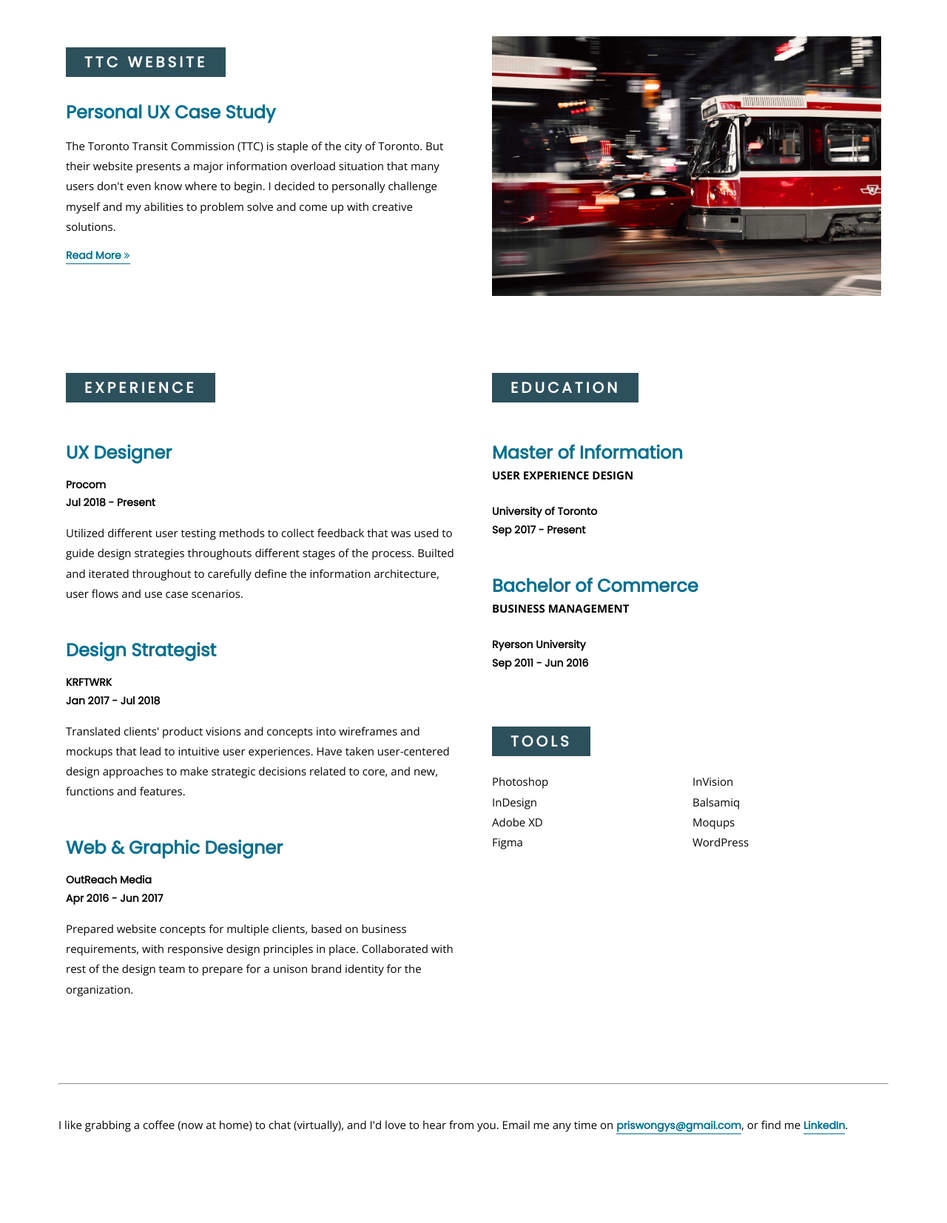
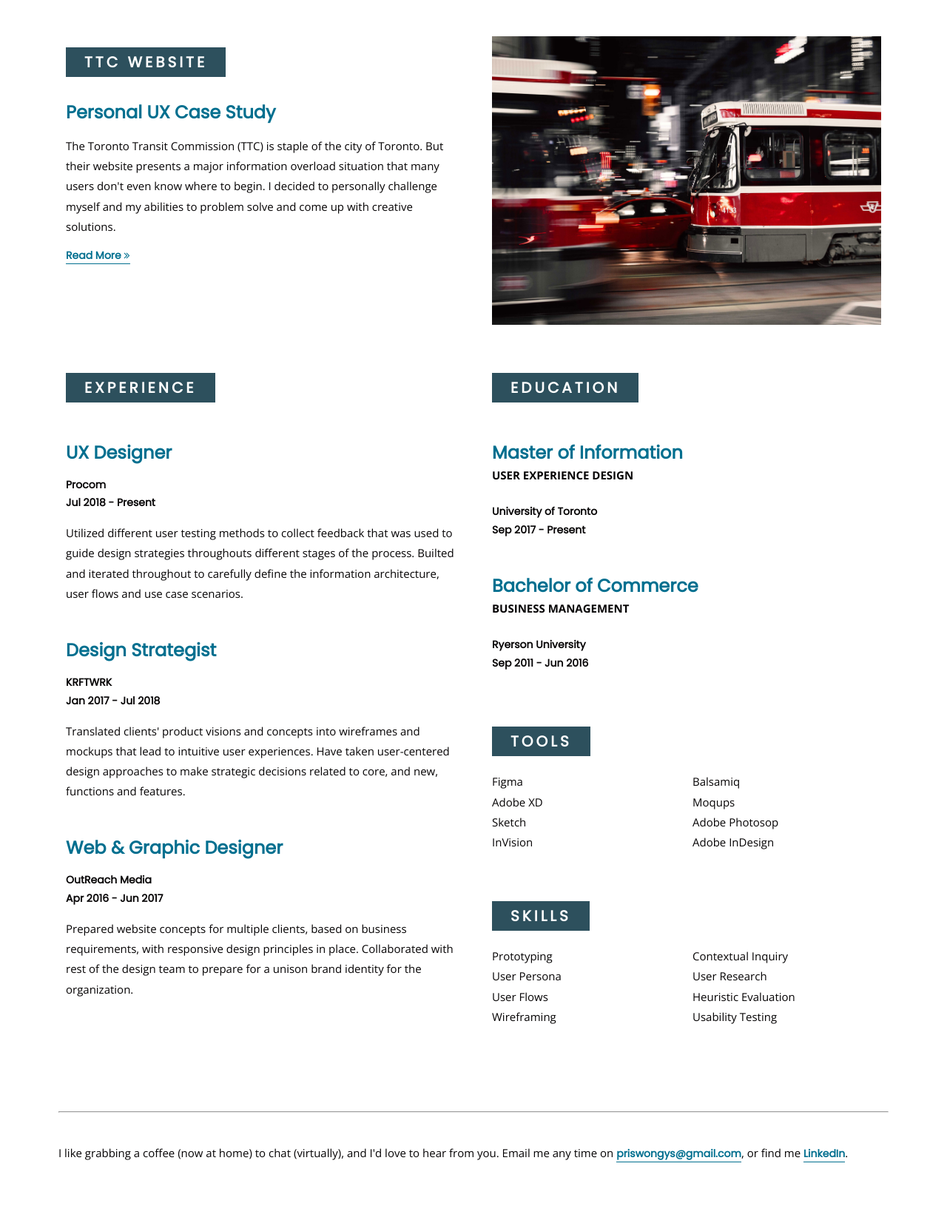
Before and after one commit to priswongys/priswongys.github.io, a PHP site: page / in a window 1280 px wide. Shown: the part 1538-3191 px from the top of the page at 74% size. Before the commit the page ends 3071 px from the top, so only its background shows below. Run offline with PHP 8.4, Linux system fonts and the light colour scheme.

Commit message:
Portfolio update

```diff
--- a/index.html
+++ b/index.html
@@ -45,7 +45,7 @@
 			</div>
 		</nav>
 
-		<section class="slider">
+		<section class="slider wrapper flex-container">
 			<div class="maintitle">
 				<h1>I'm Priscilla, a digital designer based in Toronto.</h1>
 				<p>I like to design things that make people's lives easier.</p>
@@ -191,14 +191,28 @@
 							<div class="skills">
 								<h3>Tools</h3>
 									<ul>
-										<li>Photoshop</li>
-										<li>InDesign</li>
+										<li>Figma</li>
 										<li>Adobe XD</li>
-										<li>Figma</li>
+										<li>Sketch</li>
 										<li>InVision</li>
 										<li>Balsamiq</li>
 										<li>Moqups</li>
-										<li>WordPress</li>
+										<li>Adobe Photosop</li>
+										<li>Adobe InDesign</li>
+									</ul>
+							</div>
+
+							<div class="skills">
+								<h3>Skills</h3>
+									<ul>
+										<li>Prototyping</li>
+										<li>User Persona</li>
+										<li>User Flows</li>
+										<li>Wireframing</li>
+										<li>Contextual Inquiry</li>
+										<li>User Research</li>
+										<li>Heuristic Evaluation</li>
+										<li>Usability Testing</li>
 									</ul>
 							</div>
 
--- a/styles/styles.css
+++ b/styles/styles.css
@@ -18,7 +18,7 @@ input[type=reset],input[type=submit]{-webkit-appearance:button;cursor:pointer;}b
 	margin: 0 auto;
 	justify-content: space-between;
 	position: fixed;
-background: #fff;
+	background: #fff;
 	padding: 15px 0 15px 0;
 	top:0;
 	/* box-shadow: 0 1px 4px 0 rgba(99,114,130,0.15); */
@@ -28,6 +28,8 @@ background: #fff;
 	width: 90%;
 	max-width:1280px;
 	margin: 0 auto;
+	display: flex;
+	flex-flow: row wrap;
 }
 
 
@@ -265,9 +267,11 @@ main, article {
 }
 
 .column {
-	width: 50%;
-	float: left;
-	padding: 25px
+	/* flex: 0 0 50%;
+	max-width: 50%; */
+	padding: 25px;
+	width:100%;
+	display: block;
 }
 
 article li, .job ul {
@@ -370,20 +374,21 @@ footer div {
 /*RESPONSIVE DESIGN STUFF*/
 * { -moz-box-sizing: border-box; -webkit-box-sizing: border-box; box-sizing: border-box; }
 
-@media (max-width:768px) {
-	.column {
-		width:100%;
+@media (min-width: 961px) {
+
+	.column{
+		flex: 0 0 50%;
+		max-width: 50%;
 	}
 
-	.maintitle {
-		padding: 0 50px;
-	}
 }
 
 
-@media (min-width: 100px) and (max-width: 960px){s
+@media (min-width: 100px) and (max-width: 960px){
 
-
+	.wrapper {
+		flex-flow: wrap;
+	}
 
 	.nav-actions ul.show {
 		display: flex;
@@ -405,7 +410,4 @@ footer div {
 		padding-left: 50px;
 	}
 
-	.maintitle {
-		padding: 0 50px;
-	}
 }
```
